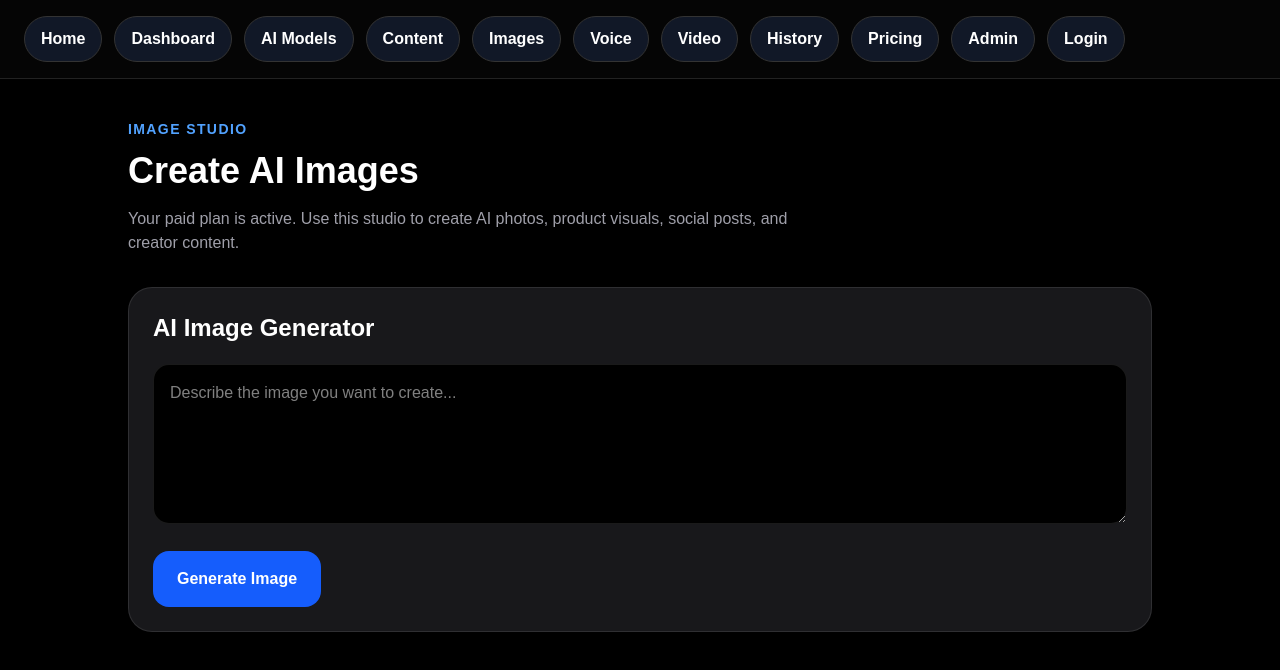
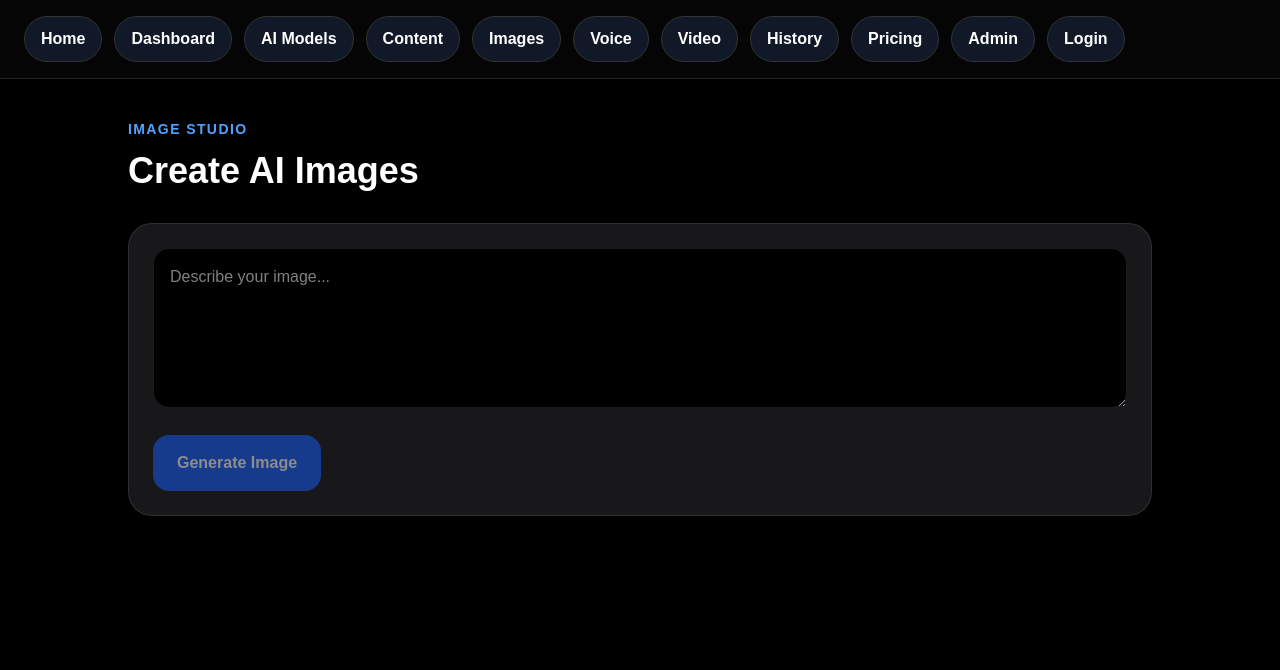
Before and after one commit to lou-delgado34/ai-cash-creator-studio, a Next.js app: page /image-studio in a window 1280 px wide. Shown: the top 670 px of the page. Built offline with nearby package versions, Linux system fonts and the light colour scheme.

Commit message:
auto save generated images

```diff
--- a/app/image-studio/page.tsx
+++ b/app/image-studio/page.tsx
@@ -1,4 +1,44 @@
+"use client";
+
+import { useState } from "react";
+
+const USER_EMAIL = "lou.delgado.pfs@gmail.com";
+
 export default function ImageStudio() {
+  const [prompt, setPrompt] = useState("");
+  const [result, setResult] = useState("");
+  const [loading, setLoading] = useState(false);
+
+  async function generateImage() {
+    setLoading(true);
+    setResult("");
+
+    const res = await fetch("/api/generate-image", {
+      method: "POST",
+      headers: { "Content-Type": "application/json" },
+      body: JSON.stringify({ prompt }),
+    });
+
+    const data = await res.json();
+    const imageUrl = data.image || data.url || "";
+
+    setResult(imageUrl || "Image generated, but no image URL returned.");
+
+    if (imageUrl) {
+      await fetch("/api/save-image", {
+        method: "POST",
+        headers: { "Content-Type": "application/json" },
+        body: JSON.stringify({
+          email: USER_EMAIL,
+          prompt,
+          image_url: imageUrl,
+        }),
+      });
+    }
+
+    setLoading(false);
+  }
+
   return (
     <main className="min-h-screen bg-black px-6 py-10 text-white">
       <section className="mx-auto max-w-5xl">
@@ -6,26 +46,30 @@ export default function ImageStudio() {
           Image Studio
         </p>
 
-        <h1 className="mt-3 text-4xl font-bold">
-          Create AI Images
-        </h1>
-
-        <p className="mt-4 max-w-2xl text-zinc-400">
-          Your paid plan is active. Use this studio to create AI photos,
-          product visuals, social posts, and creator content.
-        </p>
+        <h1 className="mt-3 text-4xl font-bold">Create AI Images</h1>
 
         <div className="mt-8 rounded-3xl border border-white/10 bg-zinc-900 p-6">
-          <h2 className="text-2xl font-bold">AI Image Generator</h2>
-
           <textarea
-            className="mt-5 min-h-40 w-full rounded-2xl border border-white/10 bg-black p-4 text-white outline-none"
-            placeholder="Describe the image you want to create..."
+            value={prompt}
+            onChange={(e) => setPrompt(e.target.value)}
+            className="min-h-40 w-full rounded-2xl border border-white/10 bg-black p-4 text-white outline-none"
+            placeholder="Describe your image..."
           />
 
-          <button className="mt-5 rounded-2xl bg-blue-600 px-6 py-4 font-bold hover:bg-blue-500">
-            Generate Image
+          <button
+            onClick={generateImage}
+            disabled={loading || !prompt.trim()}
+            className="mt-5 rounded-2xl bg-blue-600 px-6 py-4 font-bold hover:bg-blue-500 disabled:opacity-50"
+          >
+            {loading ? "Generating..." : "Generate Image"}
           </button>
+
+          {result && (
+            <div className="mt-6 rounded-2xl border border-white/10 bg-black p-4">
+              <p className="text-sm text-zinc-400">Saved Result:</p>
+              <p className="mt-2 break-all">{result}</p>
+            </div>
+          )}
         </div>
       </section>
     </main>
```
